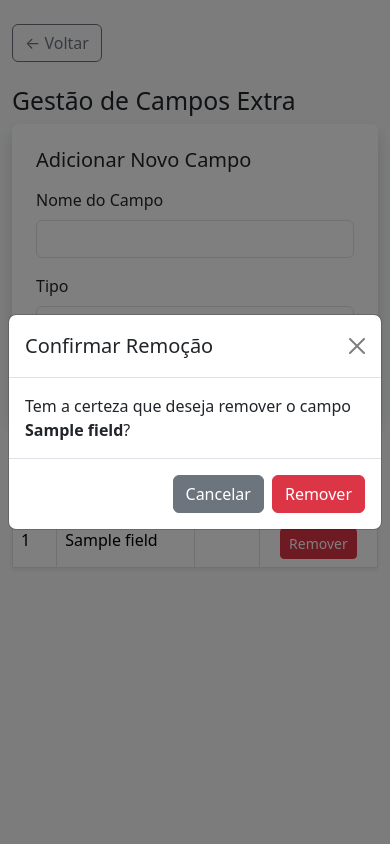
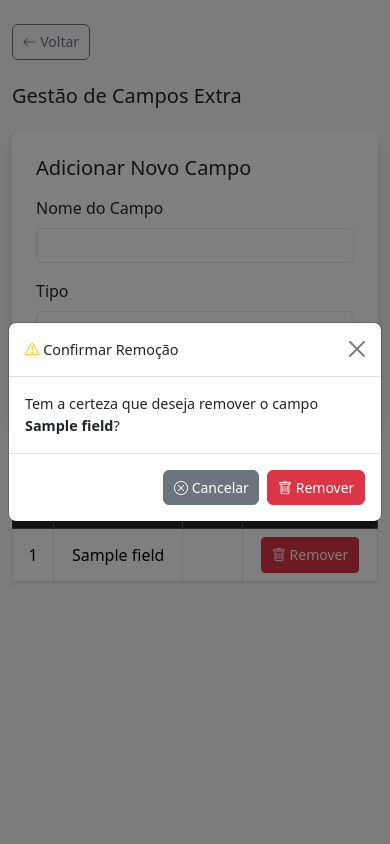
Before and after one commit to casousavng/ATW-TP2, a PHP site: page /admin/gerir_utilizadores/manage_extra_fields.php in a window 390 px wide, after a click on "Remover". Run offline with PHP 8.4, Linux system fonts and the light colour scheme; the visitor is signed in with stand-in values (Sample User, id 1); tables that the repository leaves empty or names only in its code hold one stand-in row (values such as "Sample post").

Commit message:
updates minoritarios para correção com viewport e dispositivos pequenos

```diff
--- a/public/admin/destaques/editar_imagem_destaque.php
+++ b/public/admin/destaques/editar_imagem_destaque.php
@@ -49,6 +49,8 @@ $imagens = $pdo->query("SELECT id, caminho, atualizado_em FROM imagem_destaque O
 <html lang="pt">
 <head>
     <meta charset="UTF-8">
+    <meta name="viewport" content="width=device-width, initial-scale=1.0">
+    <meta name="description" content="Gerir Imagens em Destaque">
     <title>Gerir Imagens em Destaque</title>
     <link href="https://cdn.jsdelivr.net/npm/bootstrap@5.3.3/dist/css/bootstrap.min.css" rel="stylesheet">
 </head>
--- a/public/admin/documentos/manage_documents.php
+++ b/public/admin/documentos/manage_documents.php
@@ -39,6 +39,8 @@ $docs = $pdo->query("SELECT * FROM documentos ORDER BY data_upload DESC")->fetch
 <html lang="pt">
 <head>
     <meta charset="UTF-8">
+    <meta name="viewport" content="width=device-width, initial-scale=1.0">
+    <meta name="description" content="Gerir Documentos">
     <title>Gerir Documentos</title>
     <link href="https://cdn.jsdelivr.net/npm/bootstrap@5.3.3/dist/css/bootstrap.min.css" rel="stylesheet">
 </head>
--- a/public/admin/gerir_artigos/artigos.php
+++ b/public/admin/gerir_artigos/artigos.php
@@ -40,6 +40,8 @@ $articles = $stmt->fetchAll(PDO::FETCH_ASSOC);
 <html lang="pt">
 <head>
     <meta charset="UTF-8">
+    <meta name="viewport" content="width=device-width, initial-scale=1.0">
+    <meta name="description" content="Gestão de Artigos">
     <title>Admin - Gestão de Artigos</title>
     <link href="https://cdn.jsdelivr.net/npm/bootstrap@5.3.0-alpha1/dist/css/bootstrap.min.css" rel="stylesheet">
     <style>
--- a/public/admin/gerir_utilizadores/edit_field.php
+++ b/public/admin/gerir_utilizadores/edit_field.php
@@ -41,6 +41,8 @@ if ($_SERVER['REQUEST_METHOD'] === 'POST') {
 <html lang="pt">
 <head>
     <meta charset="UTF-8">
+    <meta name="viewport" content="width=device-width, initial-scale=1.0">
+    <meta name="description" content="Editar Campo Extra">
     <title>Editar Campo Extra</title>
     <link href="https://cdn.jsdelivr.net/npm/bootstrap@5.3.3/dist/css/bootstrap.min.css" rel="stylesheet">
 </head>
--- a/public/admin/gerir_utilizadores/edit_user.php
+++ b/public/admin/gerir_utilizadores/edit_user.php
@@ -100,6 +100,8 @@ if (isset($_GET['confirm_action'])) {
 <html lang="pt">
 <head>
     <meta charset="UTF-8">
+    <meta name="viewport" content="width=device-width, initial-scale=1.0">
+    <meta name="description" content="Editar Utilizador">
     <title>Editar Utilizador</title>
     <link href="https://cdn.jsdelivr.net/npm/bootstrap@5.3.3/dist/css/bootstrap.min.css" rel="stylesheet">
     <script src="https://cdn.jsdelivr.net/npm/bootstrap@5.3.3/dist/js/bootstrap.bundle.min.js" defer></script>
--- a/public/admin/gerir_utilizadores/manage_extra_fields.php
+++ b/public/admin/gerir_utilizadores/manage_extra_fields.php
@@ -48,23 +48,53 @@ $fields = $stmt->fetchAll(PDO::FETCH_ASSOC);
 <html lang="pt">
 <head>
     <meta charset="UTF-8">
+    <meta name="viewport" content="width=device-width, initial-scale=1.0">
+    <meta name="description" content="Gestão de Campos Extra">
     <title>Gestão de Campos Extra</title>
     <link href="https://cdn.jsdelivr.net/npm/bootstrap@5.3.3/dist/css/bootstrap.min.css" rel="stylesheet">
+    <link href="https://cdn.jsdelivr.net/npm/bootstrap-icons@1.10.5/font/bootstrap-icons.css" rel="stylesheet">
 
     <style>
         .text_center {
-        align: center;
-    }
-    th{
             text-align: center;
         }
+
+        th, td {
+            text-align: center;
+            vertical-align: middle;
+        }
+
+        .table-responsive {
+            overflow-x: auto;
+            -webkit-overflow-scrolling: touch;
+        }
+
+        @media (max-width: 576px) {
+            h2, h5 {
+                font-size: 1.25rem;
+            }
+
+            .btn {
+                font-size: 0.875rem;
+                padding: 0.4rem 0.6rem;
+            }
+
+            .form-control, .form-select {
+                font-size: 0.9rem;
+            }
+
+            .modal-body, .modal-footer, .modal-title {
+                font-size: 0.9rem;
+            }
+        }
     </style>
-
 </head>
 <body class="bg-light">
     <div class="container py-4">
-        <a href="../index.php" class="btn btn-outline-secondary mb-4">← Voltar</a>
-        <h2>Gestão de Campos Extra</h2>
+        <a href="../index.php" class="btn btn-outline-secondary mb-4">
+            <i class="bi bi-arrow-left"></i> Voltar
+        </a>
+        <h2 class="mb-4">Gestão de Campos Extra</h2>
 
         <?php if ($success): ?>
             <div class="alert alert-success">Operação realizada com sucesso.</div>
@@ -89,11 +119,14 @@ $fields = $stmt->fetchAll(PDO::FETCH_ASSOC);
                     <option value="url">URL</option>
                 </select>
             </div>
-            <button type="submit" name="add_field" class="btn btn-primary">Adicionar Campo</button>
+            <button type="submit" name="add_field" class="btn btn-primary">
+                <i class="bi bi-plus-circle"></i> Adicionar Campo
+            </button>
         </form>
 
         <!-- Lista de campos existentes -->
-        <h5>Campos Existentes</h5>
+        <h5 class="mb-3">Campos Existentes</h5>
+        <div class="table-responsive">
             <table class="table table-bordered bg-white shadow-sm">
                 <thead class="table-dark">
                     <tr>
@@ -115,7 +148,7 @@ $fields = $stmt->fetchAll(PDO::FETCH_ASSOC);
                                         data-bs-target="#confirmDeleteModal"
                                         data-field-id="<?= $field['id'] ?>"
                                         data-field-name="<?= htmlspecialchars($field['name']) ?>">
-                                Remover
+                                    <i class="bi bi-trash"></i> Remover
                                 </button>
                             </td>
                         </tr>
@@ -123,27 +156,34 @@ $fields = $stmt->fetchAll(PDO::FETCH_ASSOC);
                 </tbody>
             </table>
         </div>
+    </div>
 
     <!-- Modal de Confirmação -->
     <div class="modal fade" id="confirmDeleteModal" tabindex="-1" aria-labelledby="confirmDeleteModalLabel" aria-hidden="true">
-      <div class="modal-dialog modal-dialog-centered"">
+      <div class="modal-dialog modal-dialog-centered">
         <div class="modal-content">
           <div class="modal-header">
-            <h5 class="modal-title" id="confirmDeleteModalLabel">Confirmar Remoção</h5>
+            <h5 class="modal-title" id="confirmDeleteModalLabel">
+                <i class="bi bi-exclamation-triangle text-warning"></i> Confirmar Remoção
+            </h5>
             <button type="button" class="btn-close" data-bs-dismiss="modal" aria-label="Fechar"></button>
           </div>
           <div class="modal-body">
             Tem a certeza que deseja remover o campo <strong id="modalFieldName">este campo</strong>?
           </div>
           <div class="modal-footer">
-            <button type="button" class="btn btn-secondary" data-bs-dismiss="modal">Cancelar</button>
-            <a href="#" class="btn btn-danger" id="confirmDeleteBtn">Remover</a>
+            <button type="button" class="btn btn-secondary" data-bs-dismiss="modal">
+                <i class="bi bi-x-circle"></i> Cancelar
+            </button>
+            <a href="#" class="btn btn-danger" id="confirmDeleteBtn">
+                <i class="bi bi-trash"></i> Remover
+            </a>
           </div>
         </div>
       </div>
     </div>
 
-    <!-- Bootstrap JS + script personalizado -->
+    <!-- Bootstrap JS + Script Modal -->
     <script src="https://cdn.jsdelivr.net/npm/bootstrap@5.3.3/dist/js/bootstrap.bundle.min.js"></script>
     <script>
     document.addEventListener('DOMContentLoaded', function () {
--- a/public/admin/gerir_utilizadores/manage_users.php
+++ b/public/admin/gerir_utilizadores/manage_users.php
@@ -13,7 +13,9 @@ $users = $stmt->fetchAll(PDO::FETCH_ASSOC);
 <html lang="pt">
 <head>
     <meta charset="UTF-8">
-    <title>Gerenciar Usuários</title>
+    <meta name="viewport" content="width=device-width, initial-scale=1.0">
+    <meta name="description" content="Editar Utilizadores">
+    <title>Editar Utilizadores</title>
     <link href="https://cdn.jsdelivr.net/npm/bootstrap@5.3.0-alpha1/dist/css/bootstrap.min.css" rel="stylesheet">
 
 <style>
--- a/public/admin/noticias/add_noticia.php
+++ b/public/admin/noticias/add_noticia.php
@@ -66,7 +66,10 @@ $noticias = $stmt->fetchAll(PDO::FETCH_ASSOC);
 <html lang="pt">
 <head>
     <meta charset="UTF-8">
+    <meta name="viewport" content="width=device-width, initial-scale=1.0">
+    <meta name="description" content="Gestão de Notícias">
     <title>Lista de Notícias</title>
+
     <link href="https://cdn.jsdelivr.net/npm/bootstrap@5.3.3/dist/css/bootstrap.min.css" rel="stylesheet">
 
 <style>
```
Also changed, not shown: public/admin/index.php (+23 -14 lines), 4 other files. Lines whose indentation alone changed are shown as unchanged.
